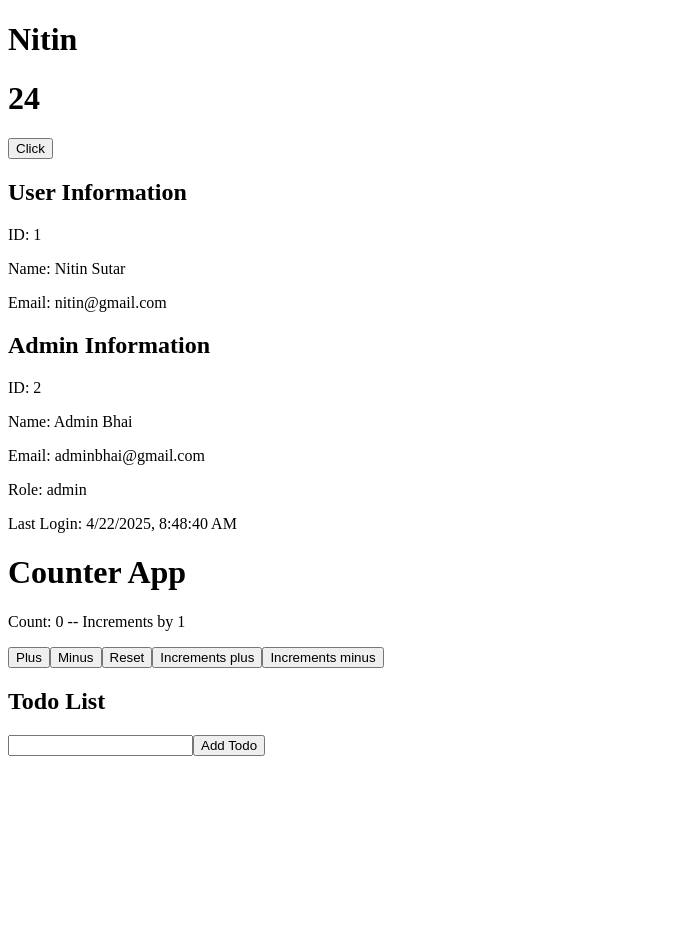
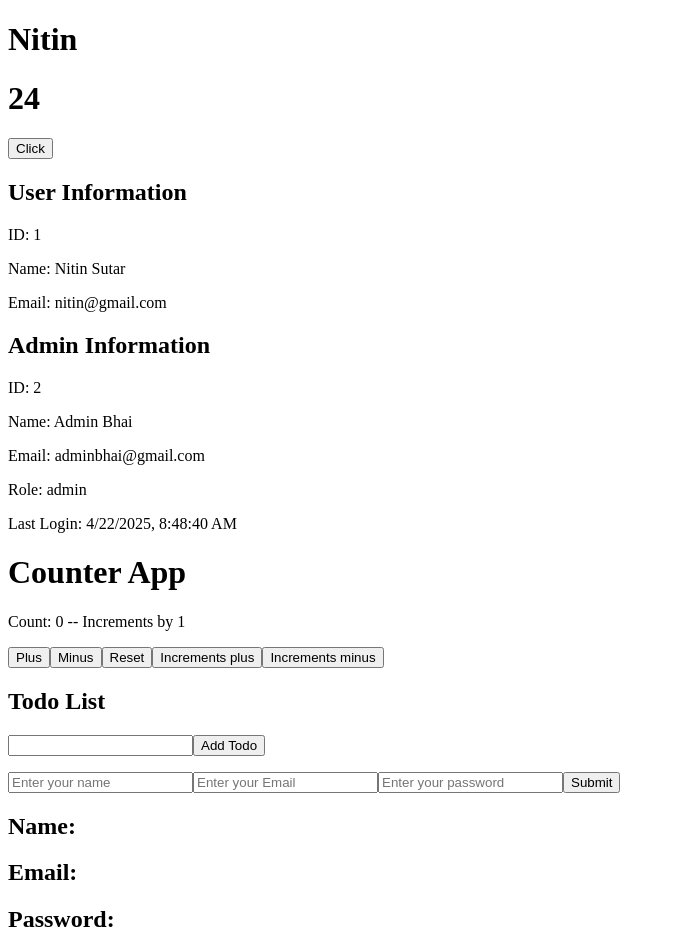
Before and after one commit to NitinTSutar/ts-playground, a React (Vite) app: page / in a window 1280 px wide. Shown: the top 950 px of the page, without its empty margins (0-675 px from the left). Before the commit the page ends 800 px from the top, so only its background shows below. Built offline with nearby package versions, Linux system fonts and the light colour scheme.

Commit message:
created Form

```diff
--- a/src/App.tsx
+++ b/src/App.tsx
@@ -1,6 +1,7 @@
 import AdminInfo from "./Components/AdminInfo";
 import Button from "./Components/Button";
 import Counter from "./Components/Counter";
+import Form from "./Components/Form";
 import TodoList from "./Components/TodoList";
 import User from "./Components/User";
 import UserInfo from "./Components/UserInfo";
@@ -34,6 +35,8 @@ const App = () => {
             <AdminInfo admin={admin} />
             <Counter />
             <TodoList />
+            <Form />
+
         </div>
     );
 };
--- /dev/null
+++ b/src/Components/Form.tsx
@@ -0,0 +1,52 @@
+import React, { FormEvent, useRef, useState } from "react";
+
+type formData = {
+    name: string;
+    email: string;
+    password: string;
+};
+
+const Form = () => {
+    const [submittedData, setSubmittedData] = useState<formData>({
+        name: "",
+        email: "",
+        password: "",
+    });
+
+    const name = useRef<HTMLInputElement>(null);
+    const email = useRef<HTMLInputElement>(null);
+    const password = useRef<HTMLInputElement>(null);
+
+    const handleSubmit = (event: FormEvent<HTMLFormElement>) =>{
+        event.preventDefault()
+
+        const nameValue = name.current!.value;
+        const emailValue = email.current!.value;
+        const passwordValue = password.current!.value;
+
+        setSubmittedData({
+            name: nameValue,
+            email: emailValue,
+            password: passwordValue
+        })
+    }
+
+    return (
+        <form onSubmit={handleSubmit}>
+            <input type="text" placeholder="Enter your name" ref={name}/>
+            <input type="email" placeholder="Enter your Email" ref={email}/>
+            <input type="password" placeholder="Enter your password" ref={password} />
+
+            <button type="submit">Submit</button>
+
+
+            <section>
+                <h1>Name: {submittedData.name}</h1>
+                <h1>Email: {submittedData.email}</h1>
+                <h1>Password: {submittedData.password}</h1>
+            </section>
+        </form>
+    );
+};
+
+export default Form;
```
